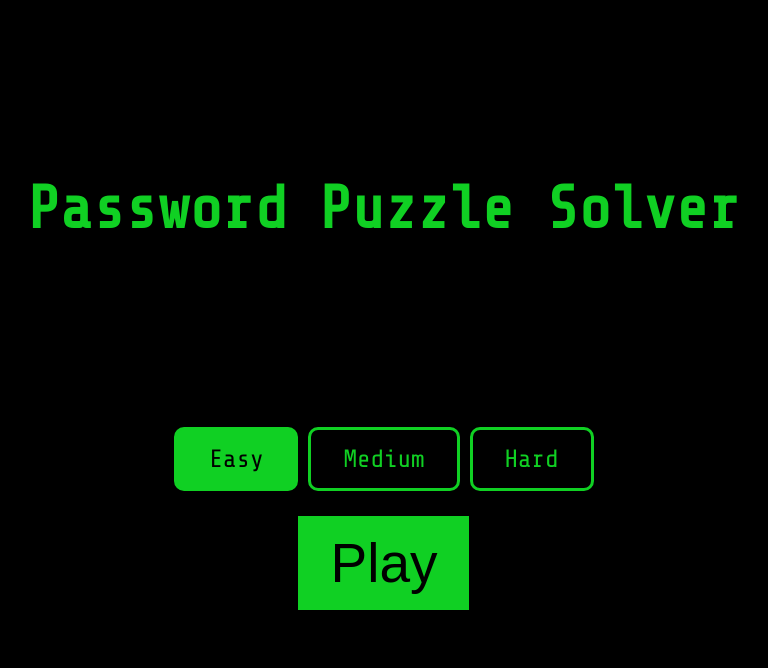
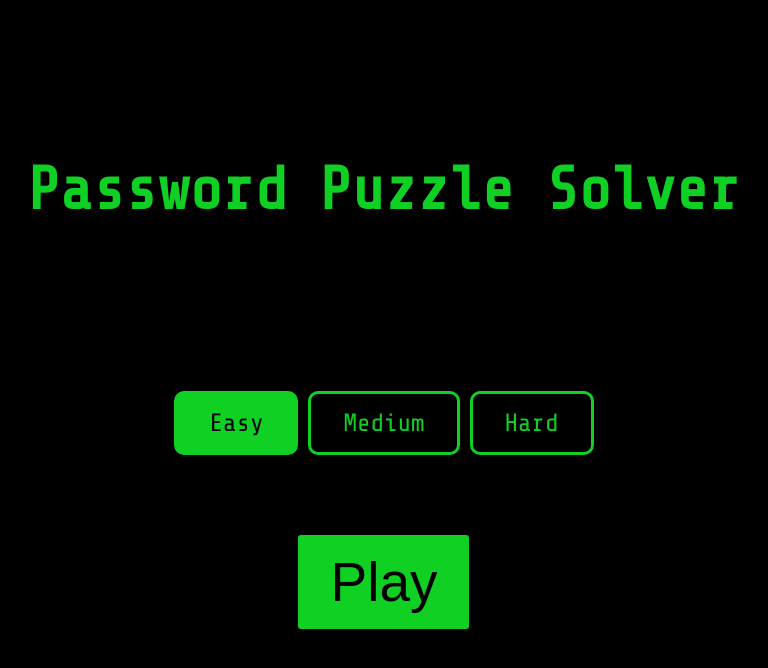
Before and after one commit to shallomkanyori/password_puzzle_solver, a Flask app: page / in a window 1280 px wide. Shown: the top 668 px of the page, without its empty margins (256-1024 px from the left). Run offline with Flask 3, Linux system fonts and the light colour scheme; some libraries are stand-ins or nearby versions.

Commit message:
Refine start page CSS

```diff
--- a/static/styles/start.css
+++ b/static/styles/start.css
@@ -40,10 +40,12 @@ input[type="radio"]:checked + label {
 	display: block;
 
 	margin: 15px;
+	margin-top: 70px;
 	padding: 15px 32px;
 
 	background-color: #10D023;
 	border: none;
+	border-radius: 3px;
 	color: #000;
 
 	text-align: center;
```
